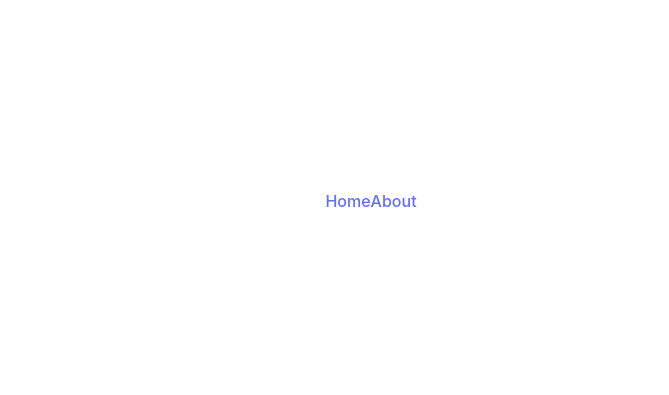
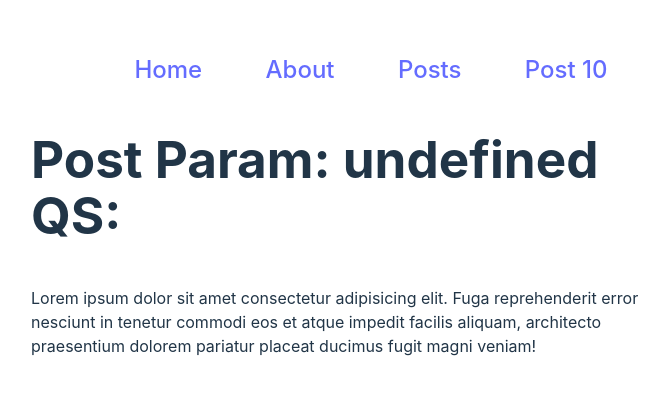
Before and after one commit to Caco0/React-RouterDomV6, a React (Vite) app in the folder react-router-dom/: page /posts in a window 1280 px wide. Before the commit this address had no page. Shown: the part 199-594 px from the top of the page, without its empty margins (289-958 px from the left). Built offline with nearby package versions, Linux system fonts and the light colour scheme.

Commit message:
useParams useSearchParams, URL e Query String

```diff
--- a/react-router-dom/src/components/Menu/index.tsx
+++ b/react-router-dom/src/components/Menu/index.tsx
@@ -1,4 +1,4 @@
-import "./style.css";
+import "./styles.css";
 import { Link } from "react-router-dom";
 
 export const Menu = () => {
@@ -11,6 +11,12 @@ export const Menu = () => {
         <li>
           <Link to="/about">About</Link>
         </li>
+        <li>
+          <Link to="/posts">Posts</Link>
+        </li>
+        <li>
+          <Link to="/post/10">Post 10</Link>
+        </li>
       </ul>
     </nav>
   );
--- a/react-router-dom/src/components/Menu/style.css
+++ b/react-router-dom/src/components/Menu/styles.css
@@ -1,8 +1,10 @@
 div {
   margin: 0 auto;
+  width: 50%;
 }
 .menu ul {
   display: flex;
   list-style: none;
-  justify-content: space-between;
+  justify-content: space-evenly;
+  font-size: 1.5rem;
 }
--- /dev/null
+++ b/react-router-dom/src/components/Post/style.css
@@ -0,0 +1,3 @@
+section {
+  margin: 0 auto;
+}
--- a/react-router-dom/src/main.tsx
+++ b/react-router-dom/src/main.tsx
@@ -6,6 +6,7 @@ import { About } from "./components/About";
 
 import { BrowserRouter, Routes, Route } from "react-router-dom";
 import { Menu } from "./components/Menu";
+import { Post } from "./components/Post";
 
 ReactDOM.createRoot(document.getElementById("root")!).render(
   <React.StrictMode>
@@ -14,6 +15,8 @@ ReactDOM.createRoot(document.getElementById("root")!).render(
       <Routes>
         <Route path="/" element={<Home />} />
         <Route path="/about" element={<About />} />
+        <Route path="/post/:id" element={<Post />} />
+        <Route path="/posts" element={<Post />} />
       </Routes>
     </BrowserRouter>
   </React.StrictMode>
```
